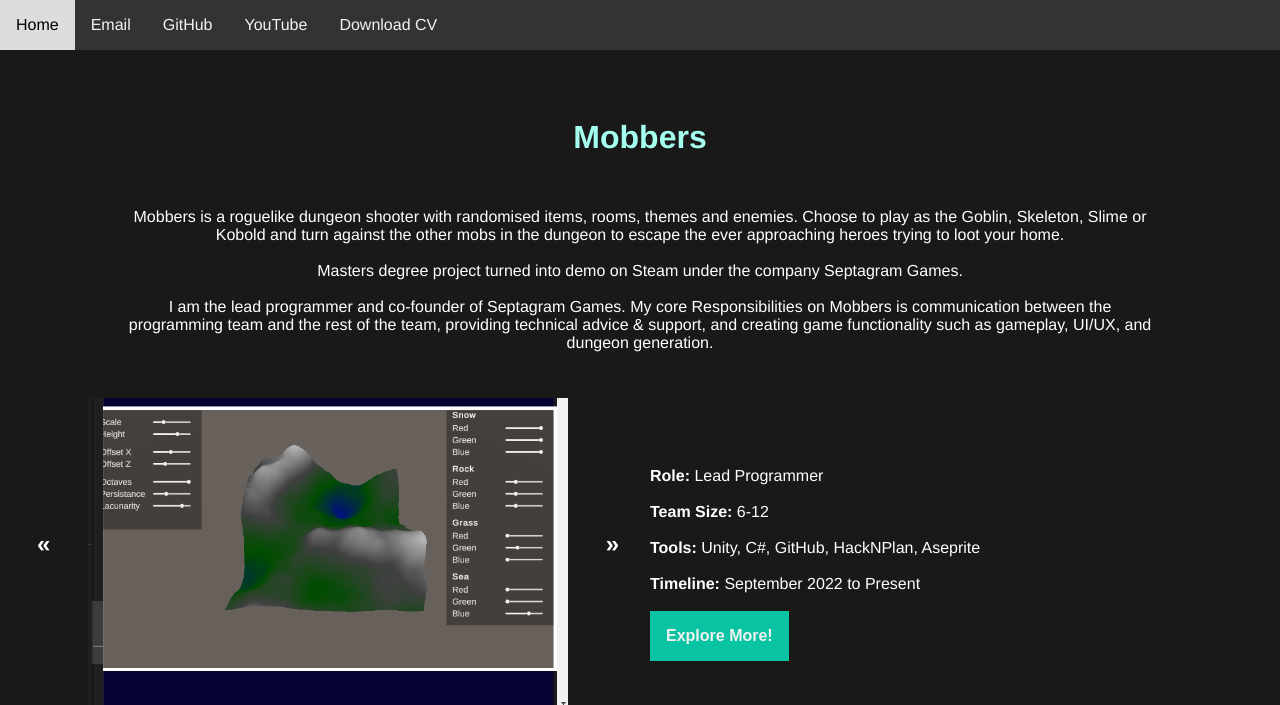
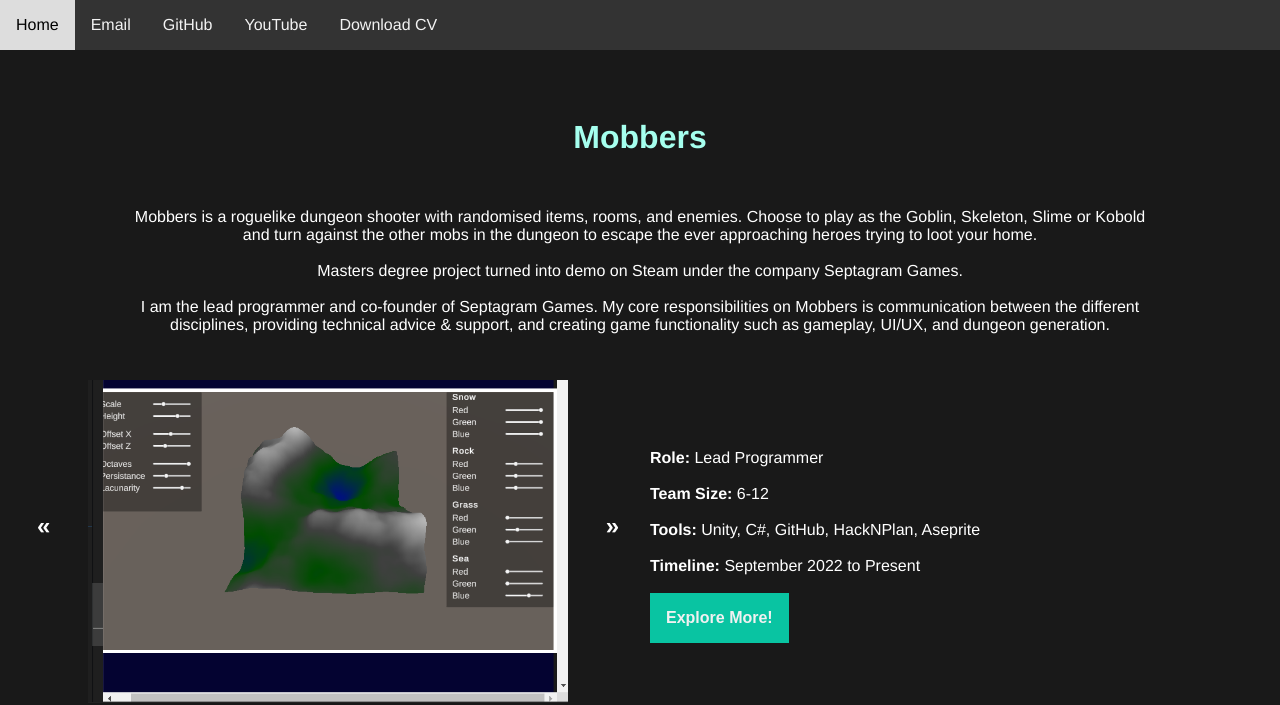
Before and after one commit to KaneAdams-Dev/KaneAdams-Dev.github.io, a Jekyll site: the page built from Projects/Mobbers.html, in a window 1280 px wide and 1400 px high, cut to the strip 0-705 px from the top of the window. Built offline with Jekyll 4.4.1, drawn with Linux system fonts in a browser that asks for light colours; Markdown is read by kramdown in place of the engine named in the settings.

Commit message:
Little alterations
After feedback, altered overview and tried rescaling YouTube Embed

```diff
--- a/Projects/Mobbers.html
+++ b/Projects/Mobbers.html
@@ -22,13 +22,13 @@
         <div id="synopse">
             <h1>Mobbers</h1>
             <p>
-                Mobbers is a roguelike dungeon shooter with randomised items, rooms, themes and enemies. Choose to play as the Goblin, Skeleton, Slime or Kobold and turn against the other mobs in the dungeon to escape the ever approaching heroes trying to loot your home.
+                Mobbers is a roguelike dungeon shooter with randomised items, rooms, and enemies. Choose to play as the Goblin, Skeleton, Slime or Kobold and turn against the other mobs in the dungeon to escape the ever approaching heroes trying to loot your home.
             <br>
             <br>
             Masters degree project turned into demo on Steam under the company Septagram Games.
             <br>
             <br>
-                I am the lead programmer and co-founder of Septagram Games. My core Responsibilities on Mobbers is communication between the programming team and the rest of the team, providing technical advice & support, and creating game functionality such as gameplay, UI/UX, and dungeon generation.
+                I am the lead programmer and co-founder of Septagram Games. My core responsibilities on Mobbers is communication between the different disciplines, providing technical advice & support, and creating game functionality such as gameplay, UI/UX, and dungeon generation.
             </p>
         </div>
 
--- a/css/style.css
+++ b/css/style.css
@@ -125,6 +125,10 @@
     left: 0;
     bottom: 0;
     right: 0;
+
+    max-width: 80rem;
+
+    margin: auto;
 
     width: 100%;
     height: 100%;
```
